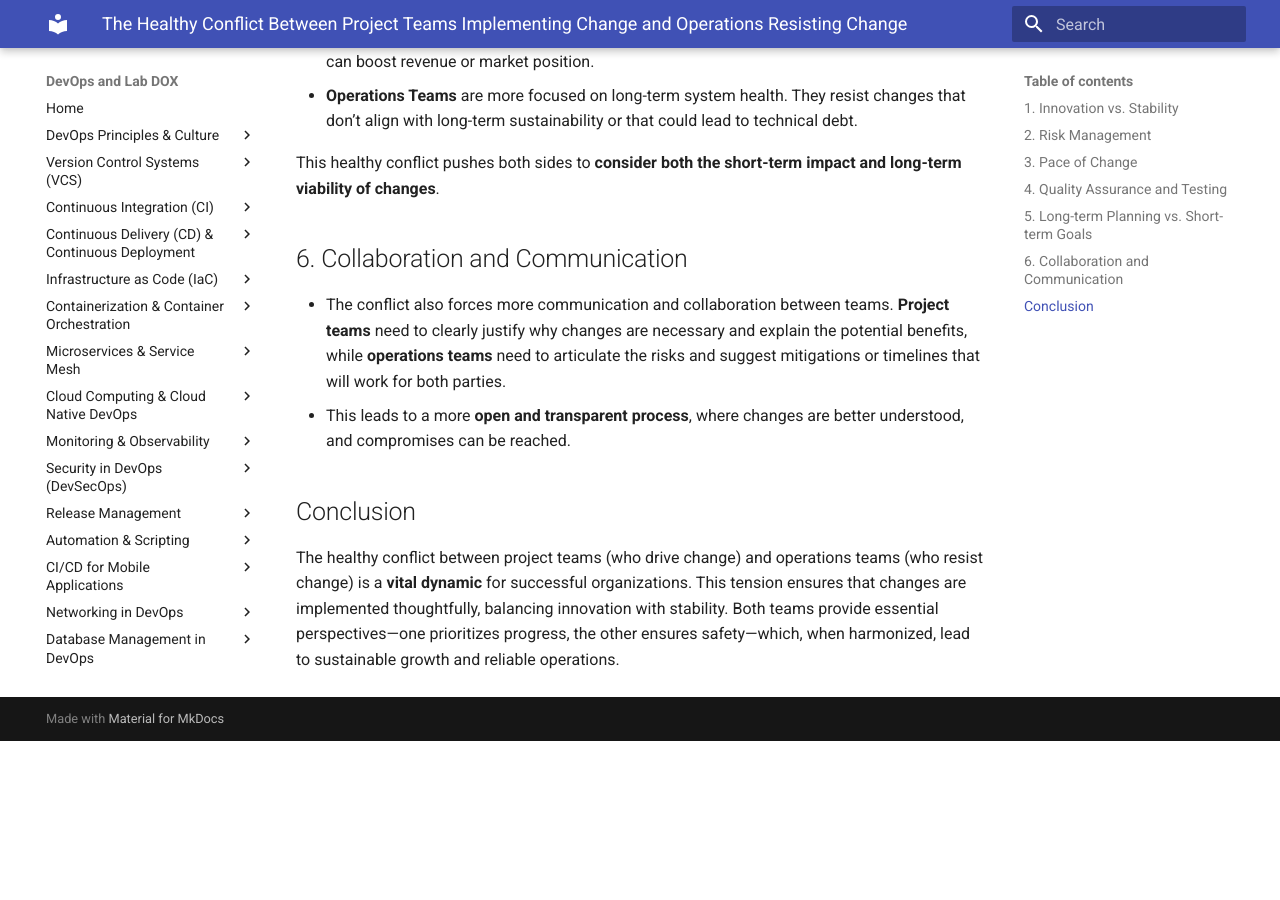
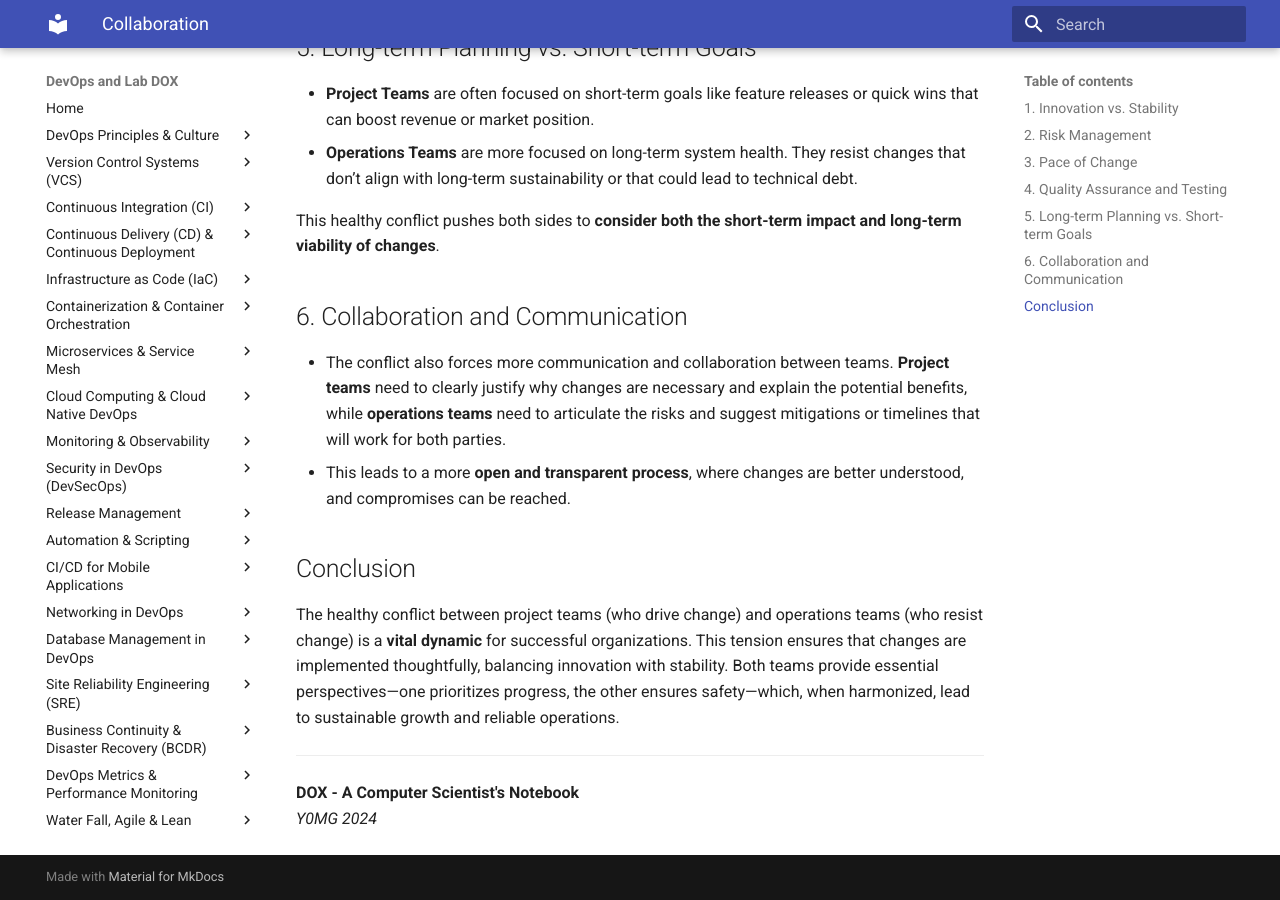
Before and after one commit to youroldmangaming/DOX, an MkDocs documentation site: the page built from docs/collaboration.md, in a window 1280 px wide and 900 px high, scrolled down 1670 px. Built offline with MkDocs 1.6.1 and Material for MkDocs 9.7.7, drawn with Linux system fonts in a browser that asks for light colours; before the commit the page ends 2411 px from its top, so only the background shows below that.

Commit message:
Update collaboration.md

```diff
--- a/docs/collaboration.md
+++ b/docs/collaboration.md
@@ -1,3 +1,6 @@
+<img src="image_2024-09-15_111916647.png" width="150" height="100" alt="YOMG Lab Documentation">
+
+
 # The Healthy Conflict Between Project Teams Implementing Change and Operations Resisting Change
 
 In organizations, there's often a healthy conflict between **project teams** (focused on implementing change) and **operations teams** (focused on maintaining stability and resisting change). This tension is both natural and beneficial when managed properly, as it balances innovation with reliability. Here’s a breakdown of how this conflict plays out and why it's valuable:
@@ -36,3 +39,9 @@
 
 ## Conclusion
 The healthy conflict between project teams (who drive change) and operations teams (who resist change) is a **vital dynamic** for successful organizations. This tension ensures that changes are implemented thoughtfully, balancing innovation with stability. Both teams provide essential perspectives—one prioritizes progress, the other ensures safety—which, when harmonized, lead to sustainable growth and reliable operations.
+
+
+---
+
+**DOX - A Computer Scientist's Notebook**
+_Y0MG 2024_
```
